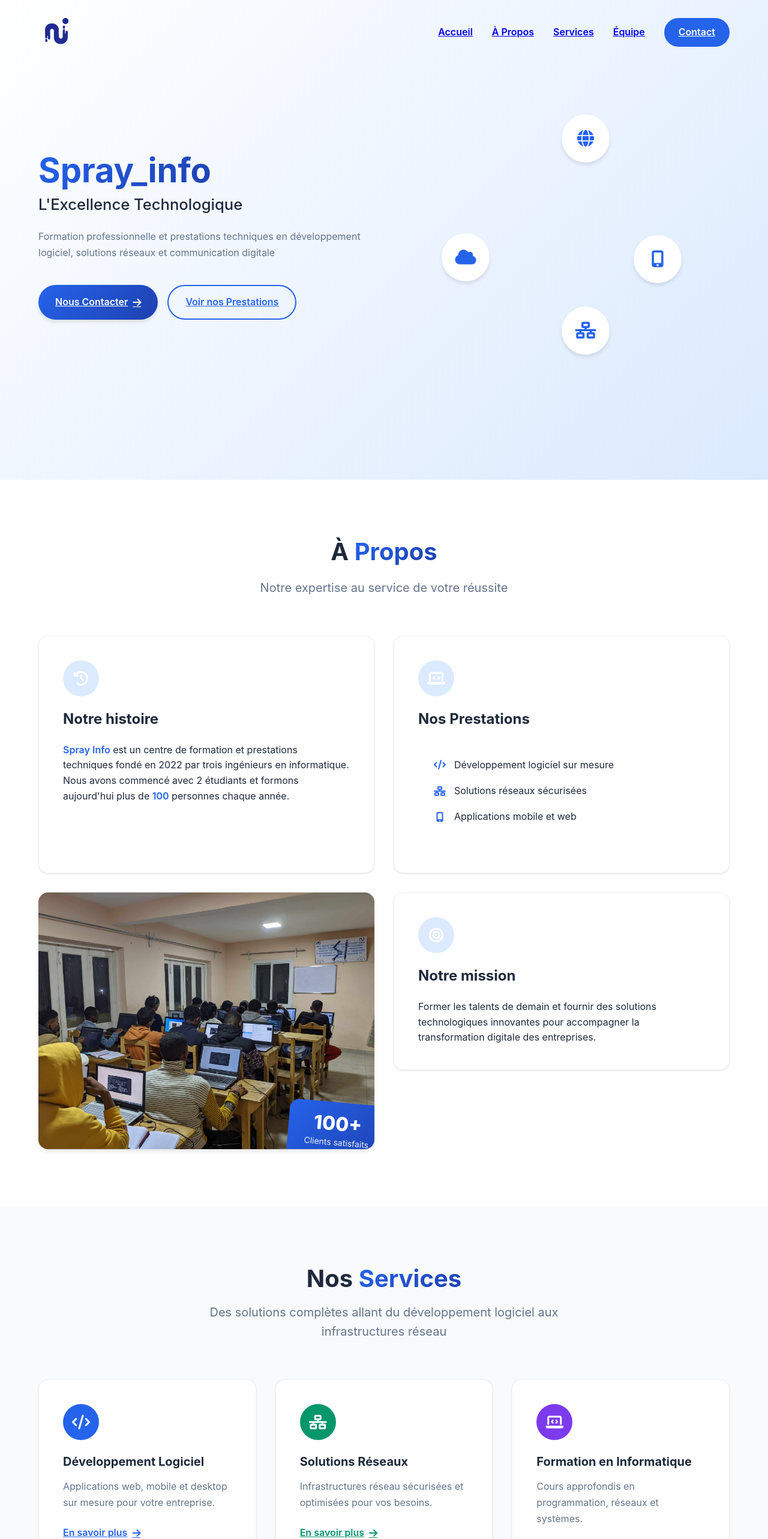
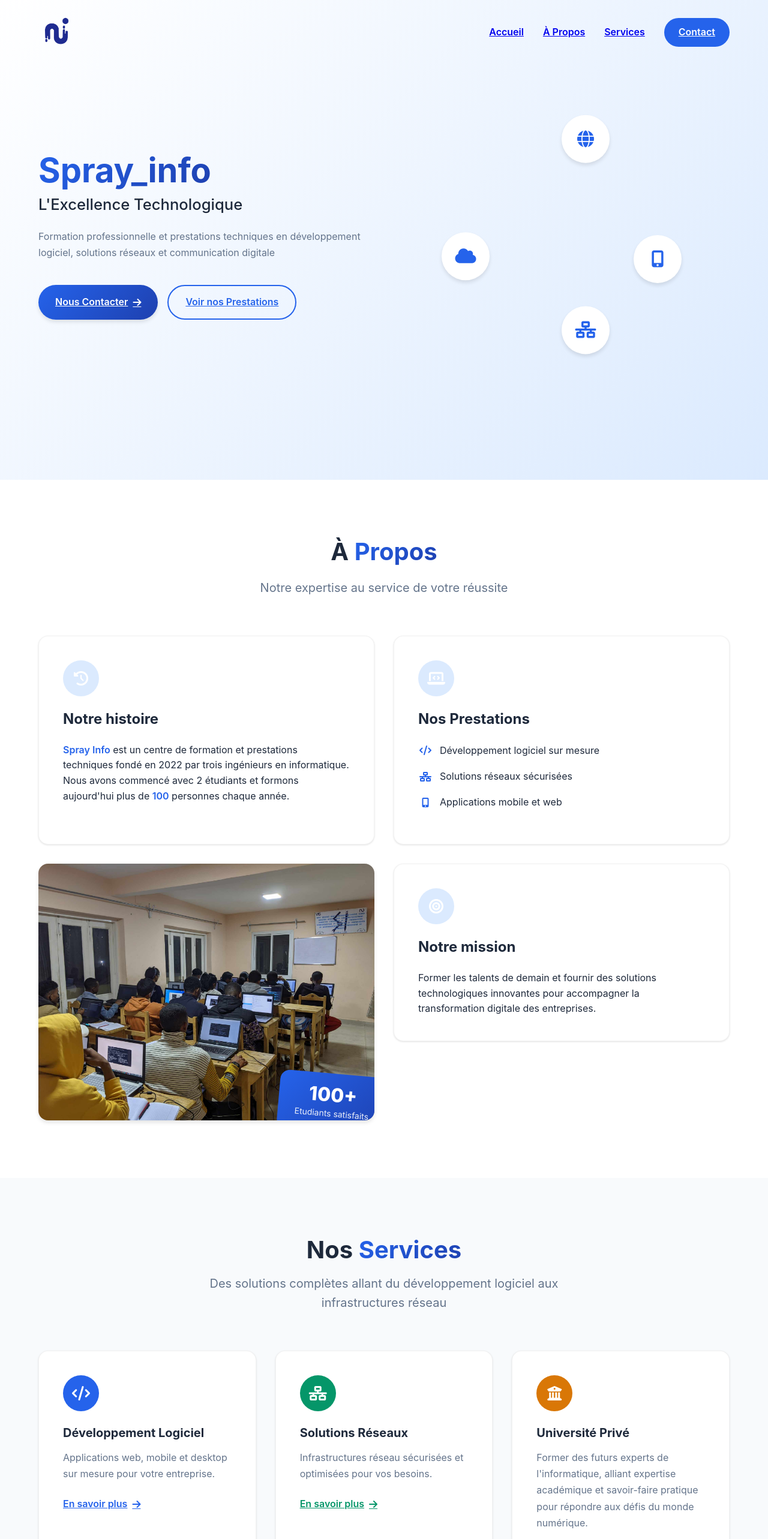
Before and after one commit to remyniclaudet/spray_info, a React (Vite) app: page / in a window 1280 px wide. Shown: the top 2566 px of the page at 60% size. Built offline with nearby package versions, Linux system fonts and the light colour scheme.

Commit message:
service corrigée

```diff
--- a/src/App.jsx
+++ b/src/App.jsx
@@ -3,7 +3,7 @@ import Header from './components/Header';
 import Hero from './components/Hero';
 import About from './components/About';
 import Services from './components/Services';
-import Team from './components/Team';
+//import Team from './components/Team';
 import Contact from './components/Contact';
 import './App.css';
 import Footer from './components/Footer';
@@ -20,7 +20,7 @@ function App() {
       <Hero />
       <About />
       <Services />
-      <Team />
+      {/*<Team />*/}
       <Contact />
       <Footer/>
     </div>
--- a/src/components/About.jsx
+++ b/src/components/About.jsx
@@ -70,7 +70,7 @@ const About = () => {
             <img src={hero} alt="Équipe Spray Info" />
             <div className="achievement-badge">
               <span className="badge-number">100+</span>
-              <span className="badge-text">Clients satisfaits</span>
+              <span className="badge-text">Etudiants satisfaits</span>
             </div>
           </div>
 
--- a/src/components/Footer.jsx
+++ b/src/components/Footer.jsx
@@ -17,7 +17,7 @@ const Footer = () => {
               <li><a href="#home">Accueil</a></li>
               <li><a href="#about">À Propos</a></li>
               <li><a href="#services">Services</a></li>
-              <li><a href="#team">Équipe</a></li>
+              {/*<li><a href="#team">Équipe</a></li>*/}
               <li><a href="#contact">Contact</a></li>
             </ul>
           </div>
--- a/src/components/Header.jsx
+++ b/src/components/Header.jsx
@@ -23,7 +23,7 @@ const Header = () => {
           <a href="#home">Accueil</a>
           <a href="#about">À Propos</a>
           <a href="#services">Services</a>
-          <a href="#team">Équipe</a>
+          {/*<a href="#team">Équipe</a>*/}
           <a href="#contact" className="cta-nav">Contact</a>
         </nav>
 
--- a/src/components/Services.jsx
+++ b/src/components/Services.jsx
@@ -15,27 +15,41 @@ const Services = () => {
       icon: "fas fa-network-wired",
       color: "#059669"
     },
+
     {
+      title: "Université Privé",
+      description: "Former des futurs experts de l'informatique, alliant expertise académique et savoir-faire pratique pour répondre aux défis du monde numérique.",
+      icon: "fas fa-university",
+      color: "#d97706"
+    },
+       {
       title: "Formation en Informatique",
       description: "Cours approfondis en programmation, réseaux et systèmes.",
       icon: "fas fa-laptop-code",
       color: "#7c3aed"
     },
     {
-      title: "Développement Personnel",
-      description: "Ateliers pour améliorer confiance en soi et leadership.",
-      icon: "fas fa-chart-line",
-      color: "#d97706"
-    },
-    {
-      title: "Communication Digitale",
-      description: "Stratégies de communication efficace pour le milieu professionnel.",
+      title: (
+        <div style={{ textAlign: "center", fontSize: "1rem"}}>
+          <div>Développement personnel</div>
+          <div style={{ fontWeight: 'bold', fontSize: "1rem", marginTop: 2 ,}}>
+            Communication et Marketing digital
+          </div>
+        </div>
+      ),
+      description: (
+        <ul style={{ paddingLeft: 18, margin: 0 }}>
+          <li>Ateliers pour améliorer confiance en soi et leadership.</li>
+          <li>Stratégies de communication efficace pour le milieu professionnel.</li>
+          <li>Stratégies de marketing en ligne.</li>
+        </ul>
+      ),
       icon: "fas fa-comments",
       color: "#db2777"
     },
     {
-      title: "Marketing Digital",
-      description: "Stratégies de marketing en ligne et gestion des réseaux sociaux.",
+      title: "Autres services numériques",
+      description: "",
       icon: "fas fa-bullhorn",
       color: "#9333ea"
     }
```
